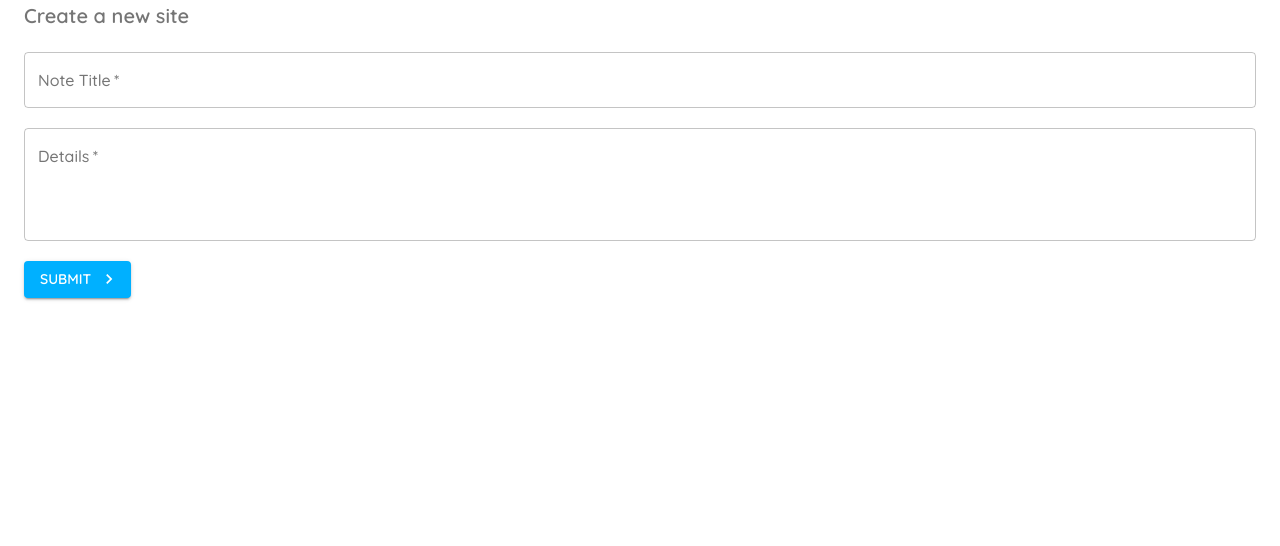
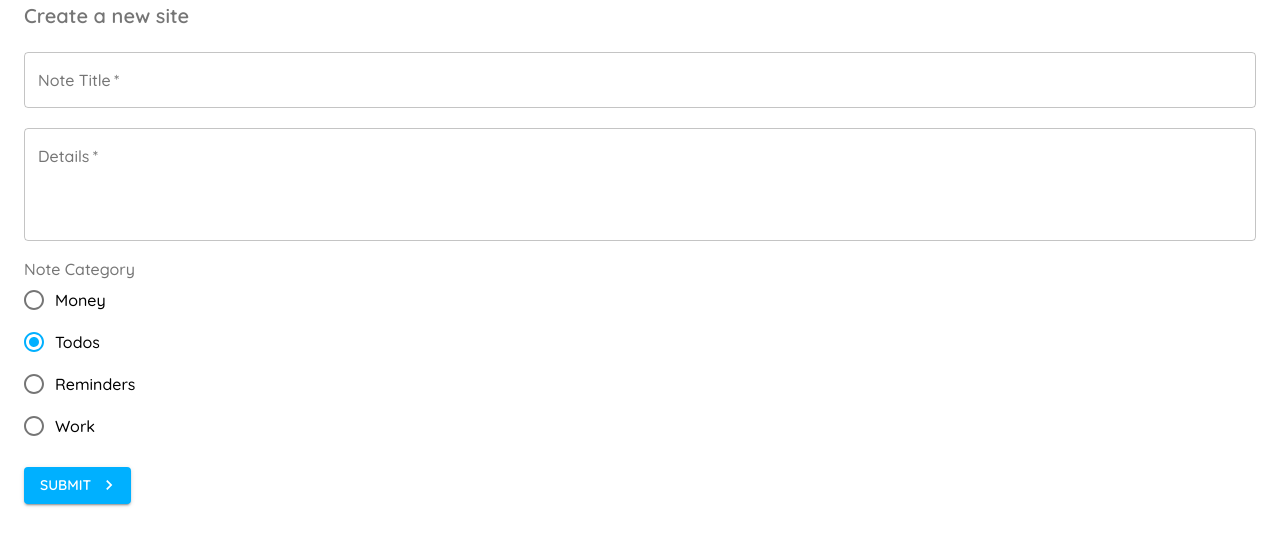
Before and after one commit to khanhduy1407/material-ui-tutorial, a React (Create React App) app: page /create in a window 1280 px wide. Shown: the top 546 px of the page. Built offline with nearby package versions, Linux system fonts and the light colour scheme.

Commit message:
Radio Buttons

```diff
--- a/src/pages/Create.js
+++ b/src/pages/Create.js
@@ -3,8 +3,12 @@
 import Button from '@material-ui/core/Button'
 import Container from '@material-ui/core/Container'
 import KeyboardArrowRightIcon from '@material-ui/icons/KeyboardArrowRight'
-import { makeStyles } from '@material-ui/core'
+import { FormControlLabel, makeStyles } from '@material-ui/core'
 import TextField from '@material-ui/core/TextField'
+import Radio from '@material-ui/core/Radio'
+import RadioGroup from '@material-ui/core/RadioGroup'
+import FormControl from '@material-ui/core/FormControl'
+import FormLabel from '@material-ui/core/FormLabel'
 
 const useStyles = makeStyles({
   textWhite: {
@@ -23,6 +27,7 @@
   const [details, setDetails] = useState('')
   const [titleError, setTitleError] = useState(false)
   const [detailsError, setDetailsError] = useState(false)
+  const [category, setCategory] = useState('todos')
 
   const handleSubmit = (e) => {
     e.preventDefault()
@@ -37,7 +42,7 @@
     }
 
     if (title && details) {
-      console.log(title, details)
+      console.log(title, details, category)
     }
   }
 
@@ -73,6 +78,16 @@
           required
           error={detailsError} />
 
+        <FormControl className={classes.field} color="secondary">
+          <FormLabel>Note Category</FormLabel>
+          <RadioGroup value={category} onChange={(e) => setCategory(e.target.value)}>
+            <FormControlLabel value="money" control={<Radio />} label="Money" />
+            <FormControlLabel value="todos" control={<Radio />} label="Todos" />
+            <FormControlLabel value="reminders" control={<Radio />} label="Reminders" />
+            <FormControlLabel value="work" control={<Radio />} label="Work" />
+          </RadioGroup>
+        </FormControl>
+
         <Button
           className={classes.textWhite}
           type="submit"
```
